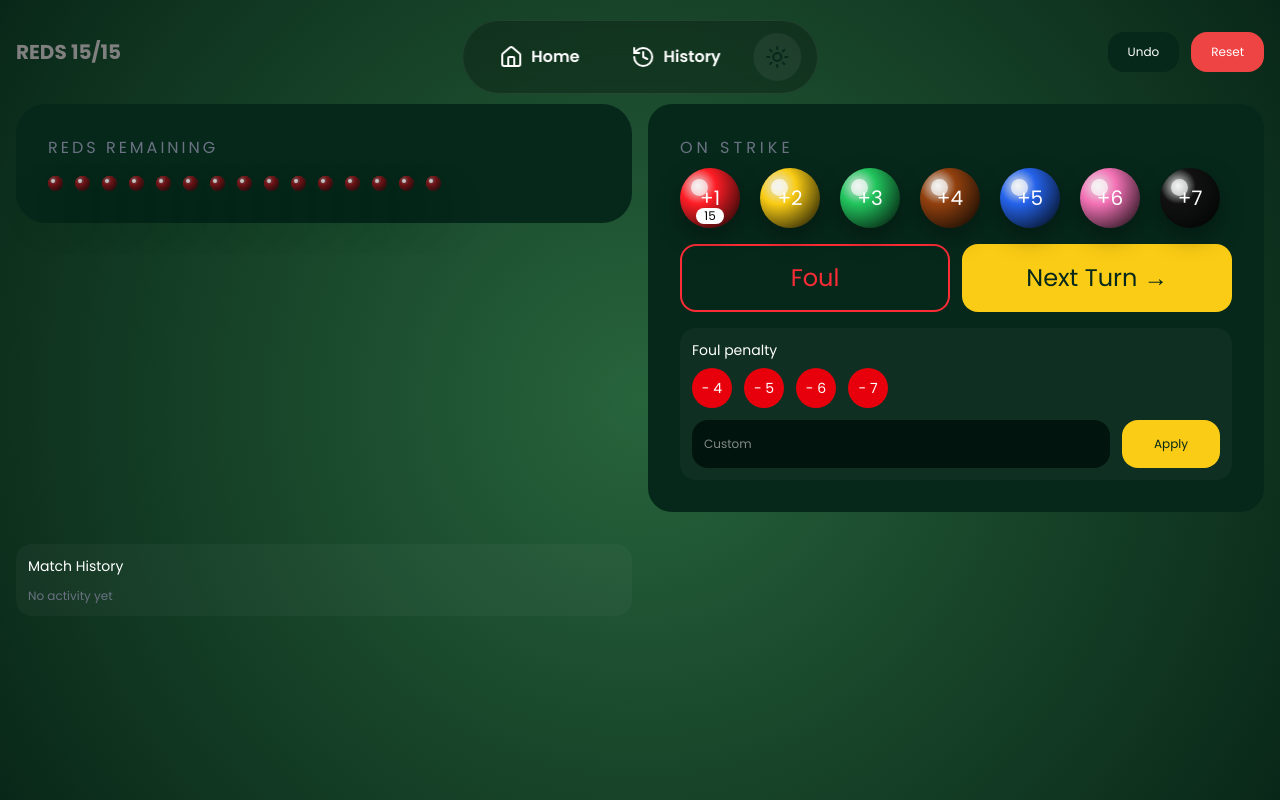
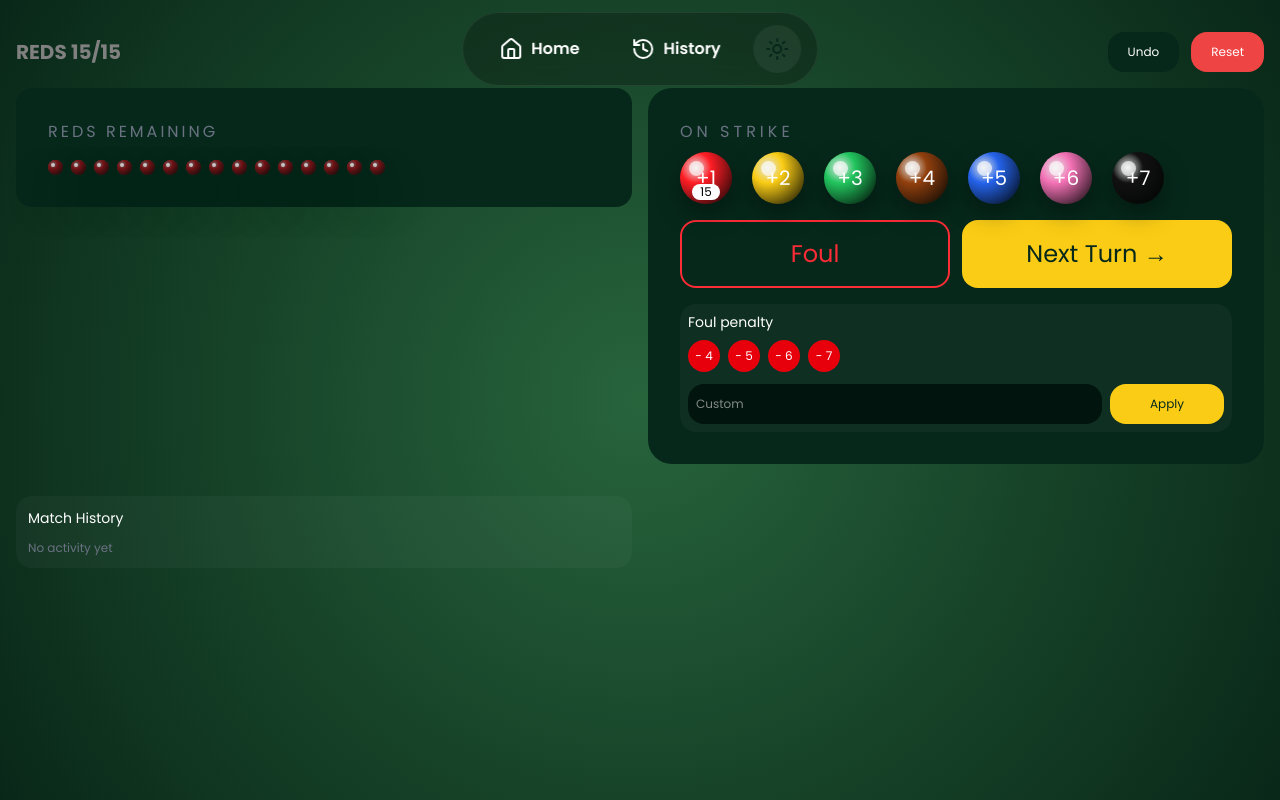
Before and after one commit to Ramagiri-Akhil/Snooker-scoreboard, a React (Vite) app: page /scoreboard in a window 1280 px wide. Both pictures are taken after a click on the button "Foul". Built offline with nearby package versions, Linux system fonts and the light colour scheme.

Commit message:
adjusted the font size

```diff
--- a/dev-dist/sw.js
+++ b/dev-dist/sw.js
@@ -81,7 +81,7 @@ define(['./workbox-7e5eb42b'], (function (workbox) { 'use strict';
     "revision": "3ca0b8505b4bec776b69afdba2768812"
   }, {
     "url": "index.html",
-    "revision": "0.2hala32ae3"
+    "revision": "0.bmgrgl107v"
   }], {});
   workbox.cleanupOutdatedCaches();
   workbox.registerRoute(new workbox.NavigationRoute(workbox.createHandlerBoundToURL("index.html"), {
--- a/index.html
+++ b/index.html
@@ -2,7 +2,7 @@
 <html lang="en">
   <head>
     <meta charset="UTF-8" />
-    <meta name="viewport" content="width=device-width, initial-scale=1.0" />
+    <meta name="viewport" content="width=device-width, initial-scale=1.0 viewport-fit=cover" />
     <!-- PRIMARY SEO -->
     <title>Snooker Scoreboard</title>
 
--- a/src/App.jsx
+++ b/src/App.jsx
@@ -170,11 +170,8 @@ useEffect(() => {
 }, []);
 
   return (
-
-
-
     <main
-      className="min-h-screen relative overflow-hidden transition-all duration-500"
+      className="min-h-screen relative overflow-x-hidden overflow-y-hidden transition-all duration-500 pt-[env(safe-area-inset-top)]"
       style={{
         background: "var(--bg-primary)",
       }}
--- a/src/components/FloatingBall.jsx
+++ b/src/components/FloatingBall.jsx
@@ -31,7 +31,7 @@ function FloatingBall({
             ? "absolute"
             : "relative"
         }
-        rounded-full z-10 shrink-0
+        rounded-full z-10 shrink-0 overflow-hidden
       `}
       style={{
         width: size,
--- a/src/components/Navbar.jsx
+++ b/src/components/Navbar.jsx
@@ -38,7 +38,7 @@ const Navbar = ({
       <div
         className="
           hidden md:flex
-          fixed top-5 left-1/2
+          fixed top-[max(env(safe-area-inset-top),12px)] left-1/2
           -translate-x-1/2
           z-50
         "
--- a/src/components/Scoreball.jsx
+++ b/src/components/Scoreball.jsx
@@ -33,8 +33,8 @@ className={`
 
         ${
           small
-            ? "w-5 h-5 text-[10px]"
-            : "w-15 h-15 text-xl cursor-pointer hover:scale-105"
+            ? "w-5 h-5 text-[5px]"
+            : "w-13 h-13 text-xl cursor-pointer hover:scale-105"
         }
       `}
       style={{
--- a/src/index.css
+++ b/src/index.css
@@ -2,6 +2,7 @@
 @import "tailwindcss";
 
 :root{
+  overflow: hidden;
   --bg-primary:#031b11;
   --bg-secondary:#06281b;
 
--- a/src/pages/Home.jsx
+++ b/src/pages/Home.jsx
@@ -91,7 +91,7 @@ function Home() {
 
 
       {/* Content */}
-      <motion.section className="relative mb-8 z-10 min-h-screen flex flex-col items-center justify-center px-5"
+      <motion.section className="relative mb-8 z-10 min-h-screen flex flex-col items-center justify-center px-5 overflow-hidden"
       variants={containerVariants}
       initial="hidden"
         animate="show"
--- a/src/pages/Scoreboard.jsx
+++ b/src/pages/Scoreboard.jsx
@@ -671,7 +671,7 @@ addActivity(
 
 </AnimatePresence>
       {/* TOP BAR */}
-      <div className="max-w-7xl mx-auto flex items-center justify-between mb-8">
+      <div className="max-w-7xl mx-auto flex items-center justify-between mb-4">
         {/* Reds */}
         <div
           className="text-xs md:text-xl font-bold "
@@ -712,9 +712,9 @@ addActivity(
       </div>
 
       {/* MAIN */}
-      <div className="max-w-7xl mx-auto grid lg:grid-cols-2 gap-4">
+      <div className="max-w-7xl mx-auto grid lg:grid-cols-2 gap-2 md:gap-4">
         {/* LEFT SIDE */}
-        <div className="space-y-5">
+        <div className="space-y-2">
           {gameState.players.map((player, index) => {
             const isActive = gameState.activePlayer === index;
 
@@ -724,7 +724,7 @@ addActivity(
                 onClick={()=>{
                     changeTurn(index)
                 }}
-                className="rounded-[30px] p-5 transition-all border-2 cursor-pointer hover:scale-[1.02]"
+                className="rounded-2xl p-5 transition-all border-2 cursor-pointer hover:scale-[1.02]"
                 style={{
                   background: "var(--bg-secondary)",
 
@@ -748,7 +748,7 @@ addActivity(
 
                     <div>
                       <h2
-                        className="cinzel-400 text-xl md:text-xl font-bold"
+                        className="cinzel-400 text-sm md:text-xl font-bold"
                         style={{
                           color: "var(--text-secondary)",
                         }}
@@ -766,7 +766,7 @@ addActivity(
                   </div>
 
                   {/* SCORE */}
-                  <h1 className="text-2xl md:text-5xl text-yellow-400">
+                  <h1 className="text-lg md:text-5xl text-yellow-400">
                       <AnimatedScore
     value={player.score}
   />
@@ -780,7 +780,7 @@ addActivity(
   gameState.reds === 0 &&
   !gameOver && (
 
-    <div className="mt-2">
+    <div className="mt-1 px-6">
 
       <p className="text-gray-500 text-sm mb-2 tracking-[2px]">
         NEXT REQUIRED BALL
@@ -814,7 +814,7 @@ addActivity(
 
           {/* REDS REMAINING */}
           <div
-            className="rounded-[30px] p-4 md:p-6"
+            className="rounded-2xl p-4 md:p-6"
             style={{
               background: "var(--bg-secondary)",
             }}
@@ -823,7 +823,7 @@ addActivity(
               REDS REMAINING
             </p>
 
-            <div className="flex gap-1 md:gap-3 flex-wrap px-2 p-2">
+            <div className="flex gap-1 md:gap-2 flex-wrap px-2 p-2">
               {Array.from({ length: 15 }).map(
   (_, index) => {
 
@@ -858,7 +858,7 @@ addActivity(
         {/* RIGHT SIDE */}
         <div
           className="rounded-3xl
-                        p-5 md:p-8
+                        p-4 md:p-8
                         w-full
                         overflow-hidden"
           style={{
@@ -869,7 +869,7 @@ addActivity(
           <p className="tracking-[4px] text-gray-500">ON STRIKE</p>
 
           <h1
-            className="cinzel-400 text-xl md:text-5xl  mt-2"
+            className="cinzel-400 text-lg md:text-5xl  mt-1"
             style={{
               color: "var(--text-secondary)",
             }}
@@ -946,7 +946,7 @@ addActivity(
             relative z-10
             w-full max-w-xl
             rounded-[40px]
-            p-8 md:p-12
+            p-6 md:p-12
             text-center
           "
 
@@ -979,7 +979,7 @@ addActivity(
 
             className="
               text-yellow-400
-              text-xl md:text-2xl
+              text-lg md:text-2xl
               font-bold tracking-[4px]
             "
           >
@@ -989,8 +989,8 @@ addActivity(
           {/* WINNER NAME */}
           <h1
             className="
-              text-4xl md:text-7xl
-              font-black mt-5
+              text-2xl md:text-7xl
+              font-black mt-2
             "
             style={{
               color:
@@ -1001,18 +1001,18 @@ addActivity(
           </h1>
 
           {/* SCORE */}
-          <p className="text-gray-400 mt-4 text-xl">
+          <p className="text-gray-400 mt-2 text-lg">
             {winner?.score} points
           </p>
 
           {/* BUTTONS */}
-          <div className="flex gap-5 justify-center mt-8 flex-wrap">
+          <div className="flex gap-5 justify-center mt-5 flex-wrap">
 
             {/* Restart */}
             <button
               onClick={resetGame}
               className="
-                px-5 py-3 rounded-2xl
+                px-4 py-3 rounded-2xl
                 font-bold cursor-pointer
                 transition-all hover:scale-105
               "
@@ -1147,7 +1147,7 @@ addActivity(
           {/* EXPANDABLE FOUL PANEL */}
           {showFoulPanel && (
             <div
-              className="rounded-2xl p-3 space-y-2 mt-4 "
+              className="rounded-2xl p-2 space-y-1 mt-4 "
               style={{
                 background: "rgba(255,255,255,0.03)",
               }}
@@ -1162,15 +1162,15 @@ addActivity(
               </p>
 
               {/* Foul Buttons */}
-              <div className="flex gap-3 flex-wrap">
+              <div className="flex gap-2 flex-wrap">
                 {[4, 5, 6, 7].map((foul) => (
                   <button
                     key={foul}
                     onClick={() => applyFoul(foul)}
                     className="
-                        w-10 h-10 rounded-full
+                        w-8 h-8 rounded-full
                         bg-red-600 text-white
-                         text-sm
+                         text-xs
                         cursor-pointer
                         hover:scale-105
                         transition-all
@@ -1182,14 +1182,14 @@ addActivity(
               </div>
 
               {/* CUSTOM APPLY */}
-              <div className="flex gap-3 mt-3">
+              <div className="flex gap-2 mt-3 justify-between">
                 <input
                   type="number"
                   value={customPoints}
                   onChange={(e) => setCustomPoints(e.target.value)}
                   placeholder="Custom"
                   className="
-                      flex-1 px-3 py-4 text-xs
+                      flex-1 px-2 py-3 text-xs
                       rounded-2xl outline-none
                     "
                   style={{
@@ -1201,7 +1201,7 @@ addActivity(
                 <button
                   onClick={applyCustomPoints}
                   className="
-                      px-8 rounded-2xl text-xs
+                      px-10 py-3 rounded-2xl text-xs
                        cursor-pointer
                     "
                   style={{
```
